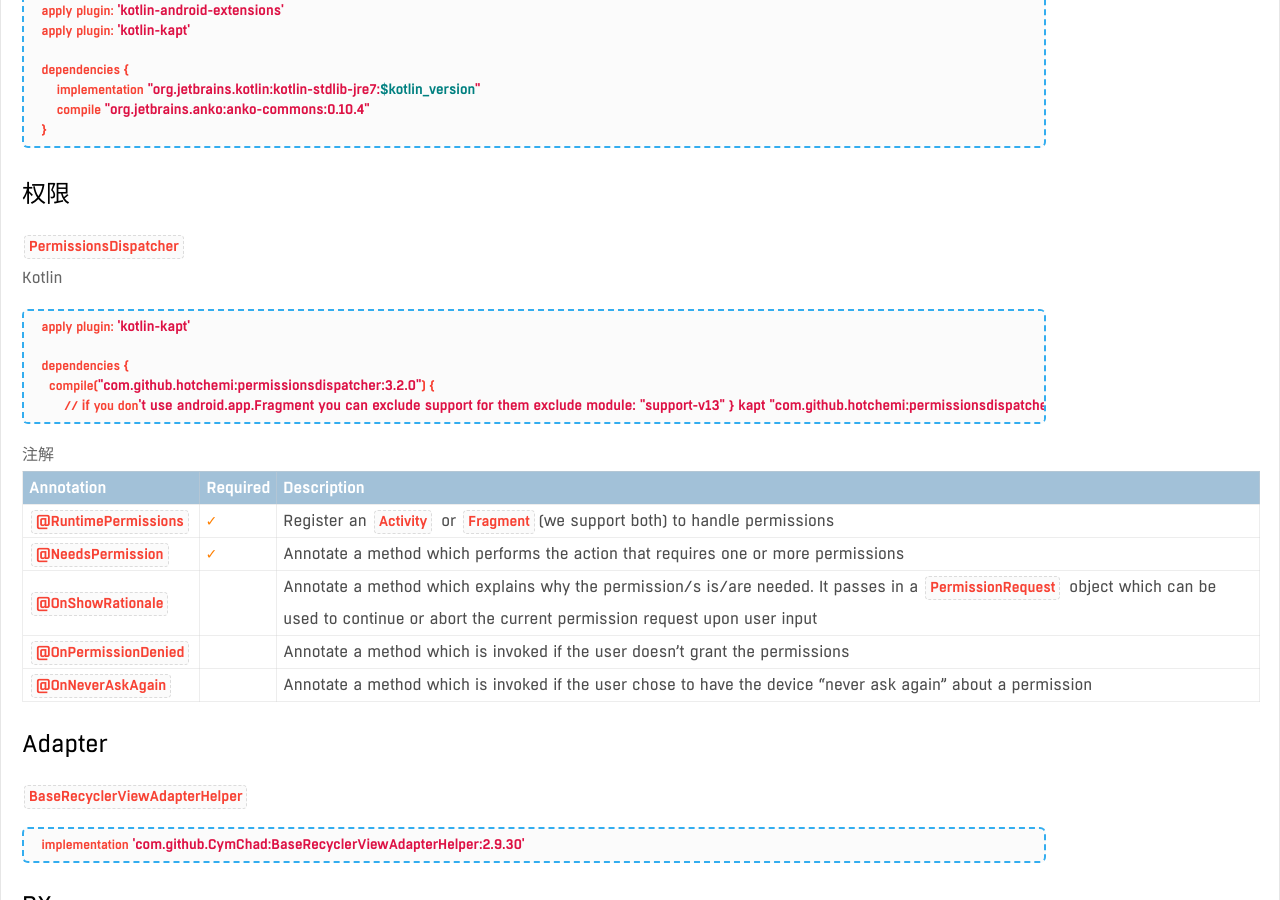
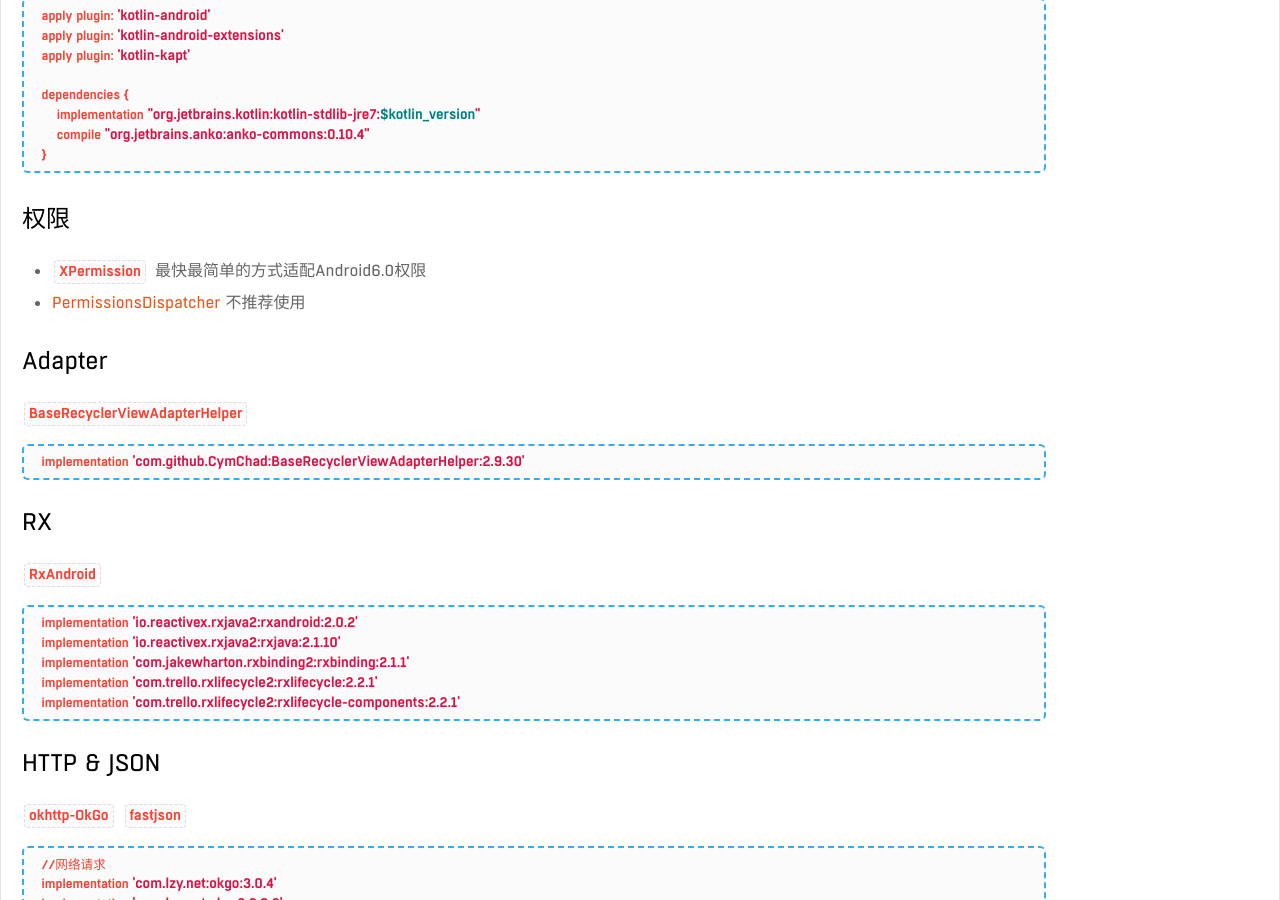
Before and after one commit to psvmc/myblog_jekyll, a Jekyll site: the page built from _posts/2018-05-15-android-lib-me.md, in a window 1280 px wide and 900 px high, scrolled down 1776 px. Built offline with Jekyll 4.4.1, drawn with Linux system fonts in a browser that asks for light colours; comment, search, counter and statistics services are not loaded; some of the changed text lies outside the part shown.

Commit message:
文章更新

````diff
--- a/_posts/2018-05-15-android-lib-me.md
+++ b/_posts/2018-05-15-android-lib-me.md
@@ -19,7 +19,7 @@
 
 
 
-## 我的必备组件
+## 我的常用组件
 
 
 
@@ -57,31 +57,9 @@
 
 ### 权限
 
-[`PermissionsDispatcher`](https://github.com/permissions-dispatcher/PermissionsDispatcher)
++ [`XPermission`](https://github.com/a5533348/XPermission) 最快最简单的方式适配Android6.0权限
 
-  Kotlin
-
-  ```bash
-  apply plugin: 'kotlin-kapt'
-
-  dependencies {
-    compile("com.github.hotchemi:permissionsdispatcher:3.2.0") {
-        // if you don't use android.app.Fragment you can exclude support for them
-        exclude module: "support-v13"
-    }
-    kapt "com.github.hotchemi:permissionsdispatcher-processor:3.2.0"
-  }
-  ```
-
-  注解
-
-| Annotation            | Required | Description                                                  |
-| --------------------- | -------- | ------------------------------------------------------------ |
-| `@RuntimePermissions` | **✓**    | Register an `Activity` or `Fragment`(we support both) to handle permissions |
-| `@NeedsPermission`    | **✓**    | Annotate a method which performs the action that requires one or more permissions |
-| `@OnShowRationale`    |          | Annotate a method which explains why the permission/s is/are needed. It passes in a `PermissionRequest` object which can be used to continue or abort the current permission request upon user input |
-| `@OnPermissionDenied` |          | Annotate a method which is invoked if the user doesn't grant the permissions |
-| `@OnNeverAskAgain`    |          | Annotate a method which is invoked if the user chose to have the device "never ask again" about a permission |
++ [PermissionsDispatcher](https://github.com/permissions-dispatcher/PermissionsDispatcher) 不推荐使用
 
 ### Adapter
 
@@ -318,3 +296,9 @@
   ```bash
   compile 'com.tencent.bugly:crashreport:latest.release'
   ```
+
+
+
+## 其他
+
+[`GitHub上受欢迎的Android UI Library`](https://hndeveloper.github.io/2017/github-android-ui.html)
````
Also changed, not shown: _posts/2018-03-26-android-lib.md (+1 -1 lines), _posts/2018-07-20-android-tips.md (+11 -0 lines).
